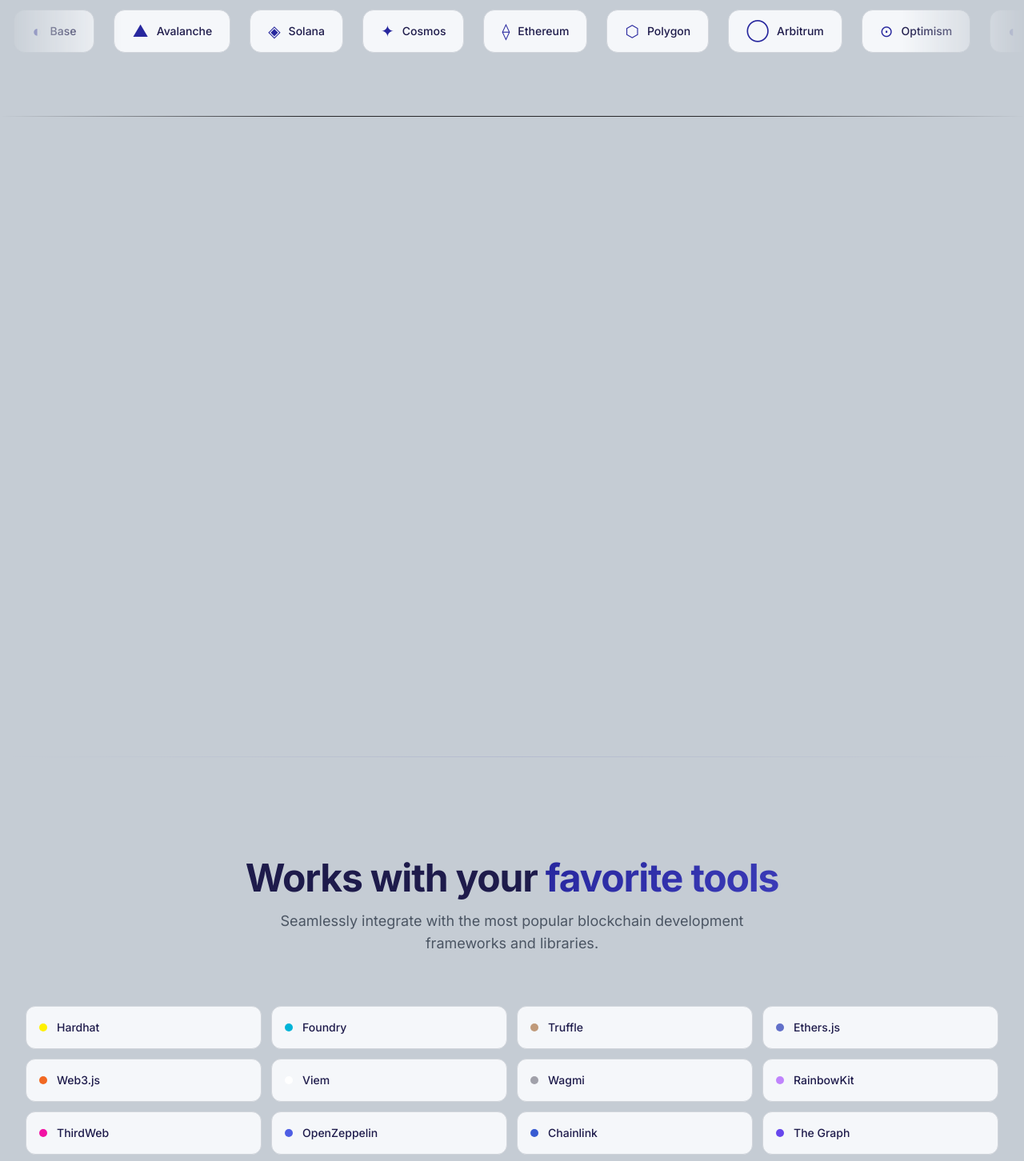
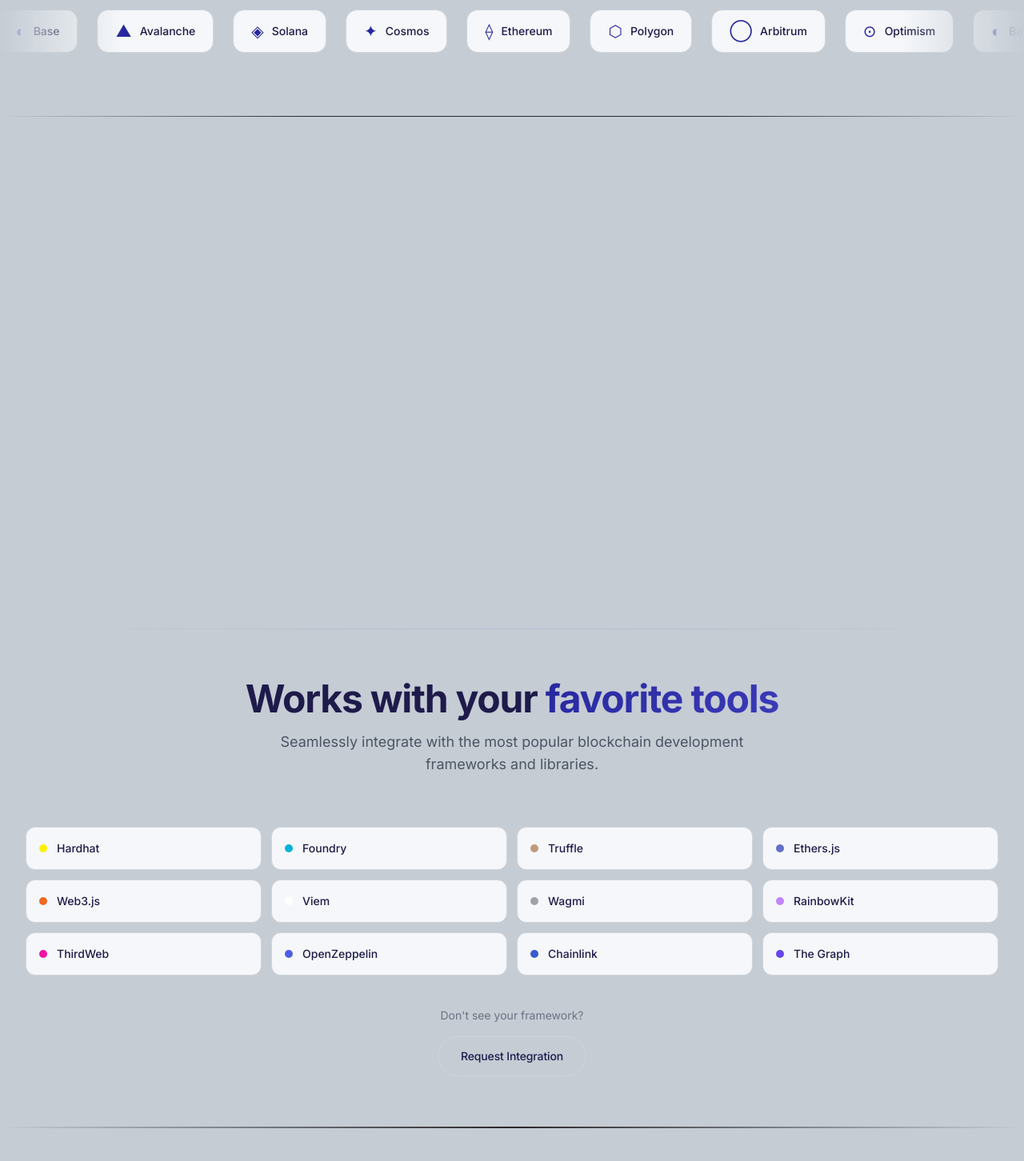
Before and after one commit to med-amiine/bond-website, a Next.js app: page / in a window 1280 px wide. Shown: the part 1345-2797 px from the top of the page at 80% size. Built offline with nearby package versions, Linux system fonts and the light colour scheme.

Commit message:
style: reduce vertical spacing between sections
- SnapV1: min-h-screen → min-h-[80vh], py-20 → py-12
- Frameworks: py-32 → py-16
- TrustedPartners: py-32 → py-16
- Testimonials: py-32 → py-16
- FooterCTA: py-32 → py-16, inner padding py-20 → py-16

```diff
--- a/components/FooterCTA.tsx
+++ b/components/FooterCTA.tsx
@@ -37,7 +37,7 @@
   }, [])
 
   return (
-    <section ref={sectionRef} className="relative py-32 overflow-hidden" style={{ position: 'relative', zIndex: 1 }}>
+    <section ref={sectionRef} className="relative py-16 overflow-hidden" style={{ position: 'relative', zIndex: 1 }}>
       <div className="absolute inset-0 bg-[var(--bg)]" />
       <div className="absolute top-1/2 left-1/2 -translate-x-1/2 -translate-y-1/2 w-[800px] h-[400px] bg-[#27279E]/20 rounded-full blur-[150px]" />
 
@@ -48,7 +48,7 @@
           <div className="absolute inset-0 border border-[var(--border)] rounded-3xl" />
           <div className="absolute -top-20 left-1/2 -translate-x-1/2 w-96 h-96 bg-[#27279E]/30 rounded-full blur-[100px]" />
 
-          <div className="relative z-10 px-8 py-16 sm:px-16 sm:py-20 text-center">
+          <div className="relative z-10 px-8 py-12 sm:px-16 sm:py-16 text-center">
             <div className="inline-flex items-center gap-2 px-4 py-2 rounded-full bg-[#27279E]/10 border border-[#27279E]/20 mb-8">
               <svg width="16" height="16" fill="none" viewBox="0 0 24 24" stroke="#27279E" strokeWidth={2}>
                 <path strokeLinecap="round" strokeLinejoin="round" d="M3.75 13.5l10.5-11.25L12 10.5h8.25L9.75 21.75 12 13.5H3.75z" />
--- a/components/Frameworks.tsx
+++ b/components/Frameworks.tsx
@@ -15,7 +15,7 @@
 
 export default function Frameworks() {
   return (
-    <section id="frameworks" className="relative py-32 overflow-hidden bg-[var(--bg)]">
+    <section id="frameworks" className="relative py-16 overflow-hidden bg-[var(--bg)]">
       {/* Top border for curtain separation */}
       <div className="absolute top-0 left-0 right-0 h-px bg-gradient-to-r from-transparent via-[#27279E]/10 to-transparent" />
 
--- a/components/SnapV1.tsx
+++ b/components/SnapV1.tsx
@@ -121,7 +121,7 @@
       id="features"
       className="relative bg-[var(--bg)]"
     >
-      <div className="min-h-screen flex items-center px-6 lg:px-24 max-w-[1400px] mx-auto py-20">
+      <div className="min-h-[80vh] flex items-center px-6 lg:px-24 max-w-[1400px] mx-auto py-12">
         {/* Left Column - Static Content */}
         <div ref={titleRef} className="w-full lg:w-1/2 pr-0 lg:pr-16 z-10">
           {/* Badge */}
--- a/components/Testimonials.tsx
+++ b/components/Testimonials.tsx
@@ -88,7 +88,7 @@
   const t = testimonials[active]
 
   return (
-    <section ref={sectionRef} className="relative py-32 overflow-hidden" style={{ position: 'relative', zIndex: 1 }}>
+    <section ref={sectionRef} className="relative py-16 overflow-hidden" style={{ position: 'relative', zIndex: 1 }}>
       <div className="absolute inset-0 bg-[var(--bg)]" />
       <div className="absolute top-1/2 left-1/2 -translate-x-1/2 -translate-y-1/2 w-[600px] h-[600px] bg-[#27279E]/15 rounded-full blur-[150px]" />
 
--- a/components/TrustedPartners.tsx
+++ b/components/TrustedPartners.tsx
@@ -21,7 +21,7 @@
 
 export default function TrustedPartners() {
   return (
-    <section className="relative py-32 overflow-hidden">
+    <section className="relative py-16 overflow-hidden">
       <div className="absolute inset-0 bg-[var(--bg)]" />
       <div className="absolute top-0 left-0 right-0 h-px bg-gradient-to-r from-transparent via-[#27272a] to-transparent" />
 
```
